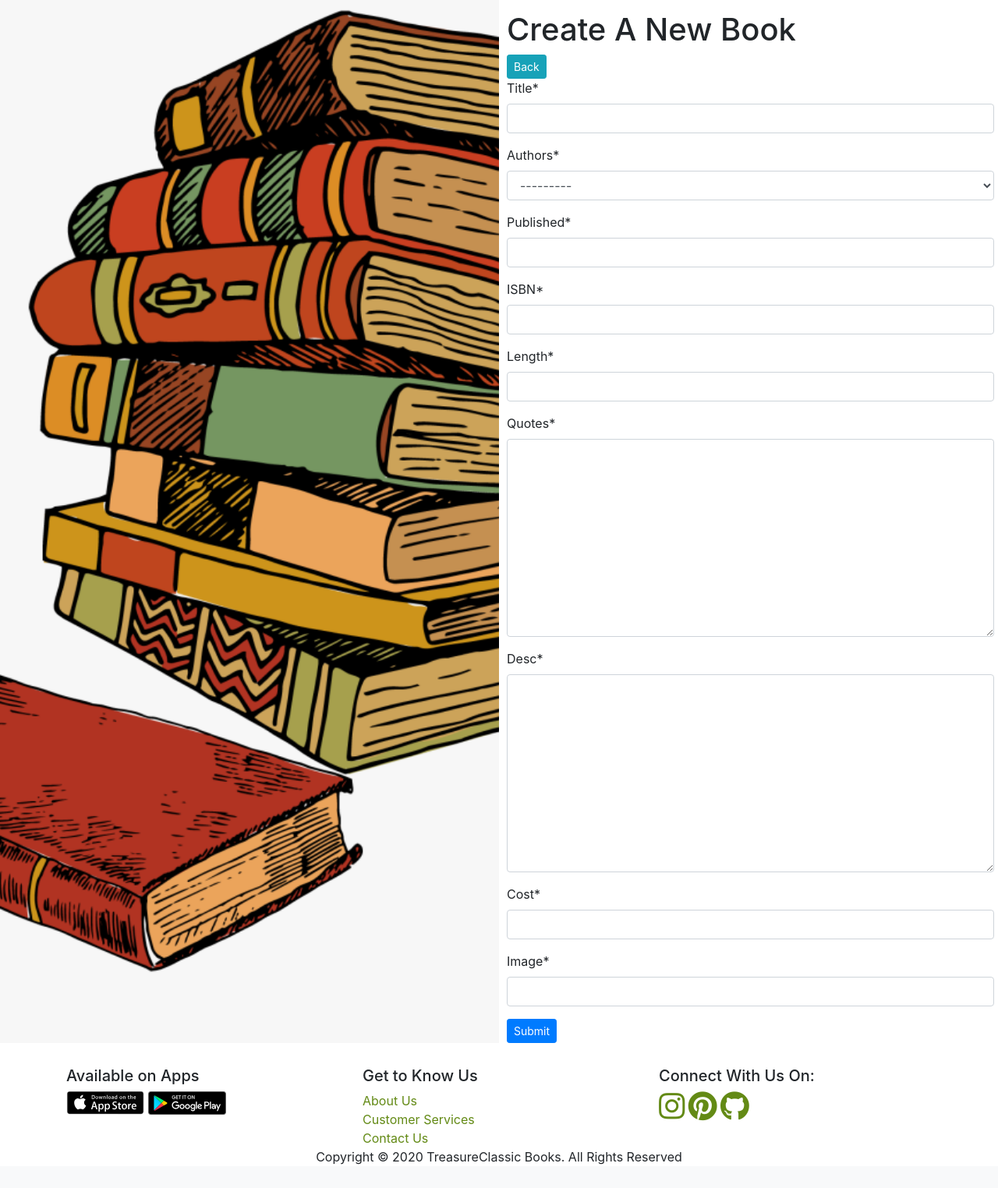
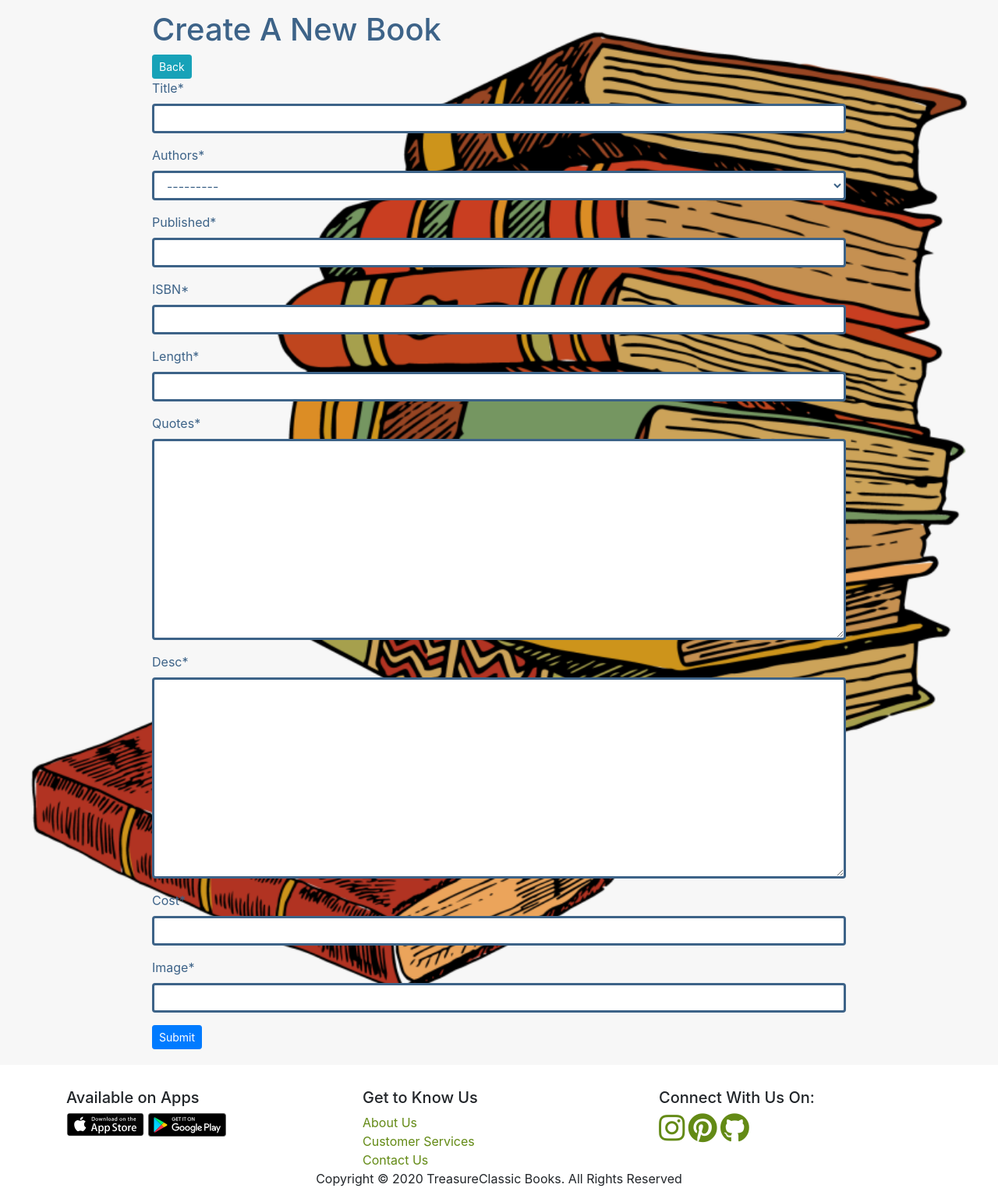
Before and after one commit to Code-Institute-Submissions/assign4-ecommence, a Django app: page /books/create in a window 1280 px wide. Shown: the part 56-1580 px from the top of the page at 78% size. Before the commit the page ends 1550 px from the top, so only its background shows below. Run offline with Django 3.2, Linux system fonts and the light colour scheme; the visitor is signed in with stand-in values (Sample User, id 1); data that the repository does not hold is empty; some libraries are stand-ins or nearby versions.

Commit message:
create books page layout amend

```diff
--- a/books/templates/books/create_book.template.html
+++ b/books/templates/books/create_book.template.html
@@ -4,9 +4,7 @@
 {%block content%}
 <div class="container-fluids" id="create_book">
     <div class="row">
-        <div class="col-sm-6" id="create_book_image">
-        </div>
-        <div class="col-sm-6" id="create_book_form">
+        <div class="col-sm-12" id="create_book_form">
             <h1>Create A New Book</h1>
             <a class="btn btn-info btn-sm" href="{% url 'home' %}">Back</a>
             <form method="POST">
--- a/static/style/styles.css
+++ b/static/style/styles.css
@@ -179,19 +179,20 @@ body, html {
 /* Create book*/
 #create_book{
     padding:10px;
-
-}
-/*Create book-image css*/
-#create_book_image{
-    background-image:url("/static/images/create_books.png");
-    background-position: center center;
-    background-repeat: no-repeat;
-    background-size: cover;
-
+    color:#3d6388;
 }
 /*Create book-form css*/
 #create_book_form{
-    padding: 60px 10px 0px 10px;
+    padding: 60px 200px 20px 200px;
+    background-image:url("/static/images/create_books.png");
+    background-position: bottom center;
+    background-repeat: no-repeat;
+    background-size: 100% 98%;
+
+}
+#create_book_form .form-control {
+    border: 3px solid #3d6388;
+    color:#3d6388;
 }
 /*view books page*/
 #book-image img{
```
Also changed, not shown: books/forms.py (+4 -3 lines).
